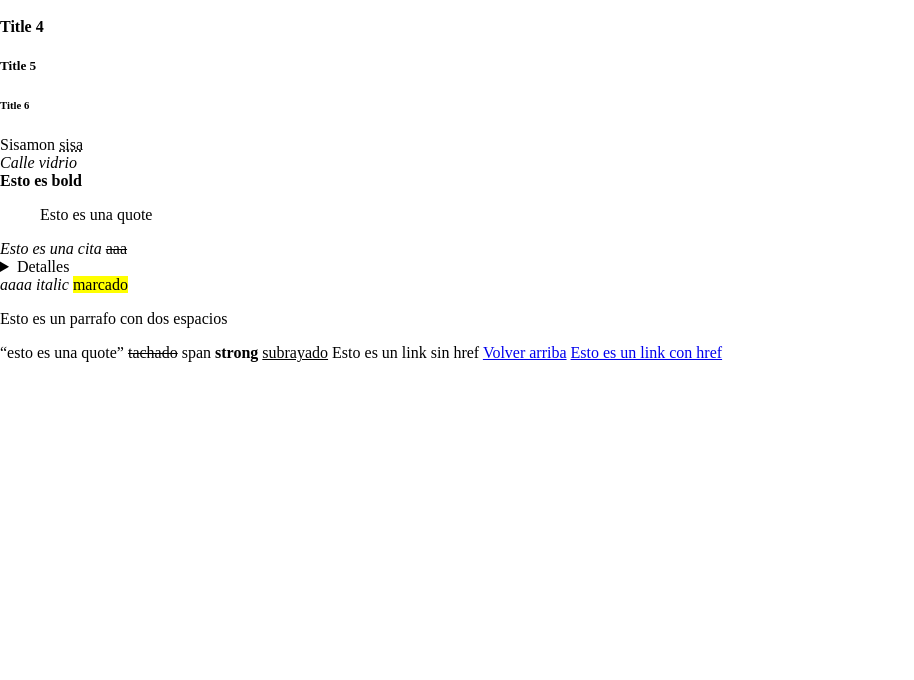
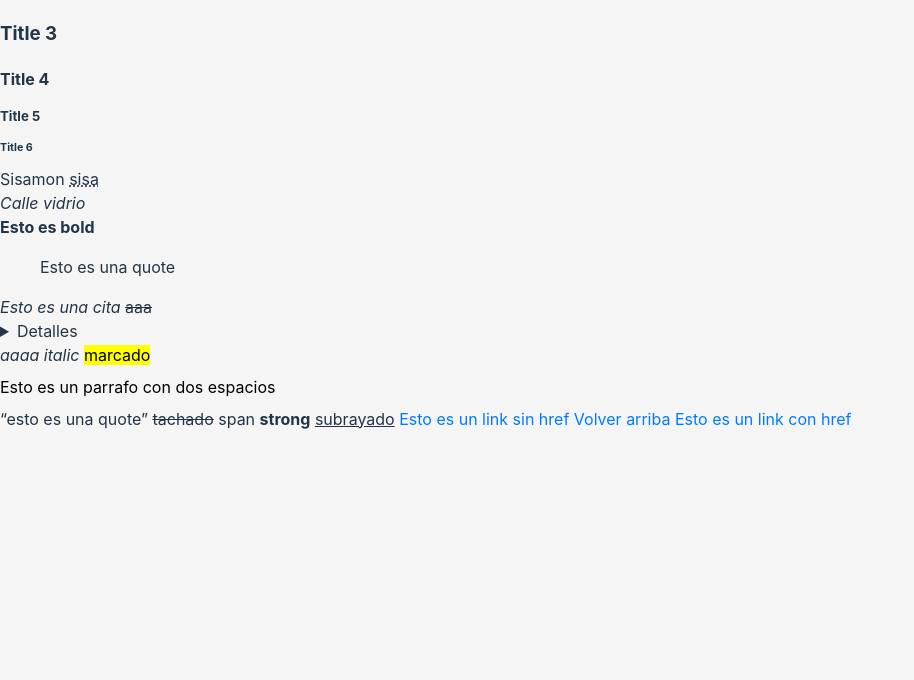
Before and after one commit to AlbertoF17/less.css, a website: page pages/common-text-tags.html in a window 1280 px wide. Shown: the part 152-832 px from the top of the page, without its empty margins (0-914 px from the left). Drawn offline with Linux system fonts and the light colour scheme; files that its build step writes are made by us from their sources.

Commit message:
Cambios Post Defensa

```diff
--- a/pages/common-text-tags.html
+++ b/pages/common-text-tags.html
@@ -4,6 +4,7 @@
     <meta charset="UTF-8" />
     <meta name="viewport" content="width=device-width, initial-scale=1.0" />
     <link rel="stylesheet" href="less-reset.css" />
+    <link rel="stylesheet" href="less.css" />
     <base href="index.html">
     <title>Less.Css</title>
 </head>
```
Also changed, not shown: pages/specific-text-tags.html (+1 -0 lines).
